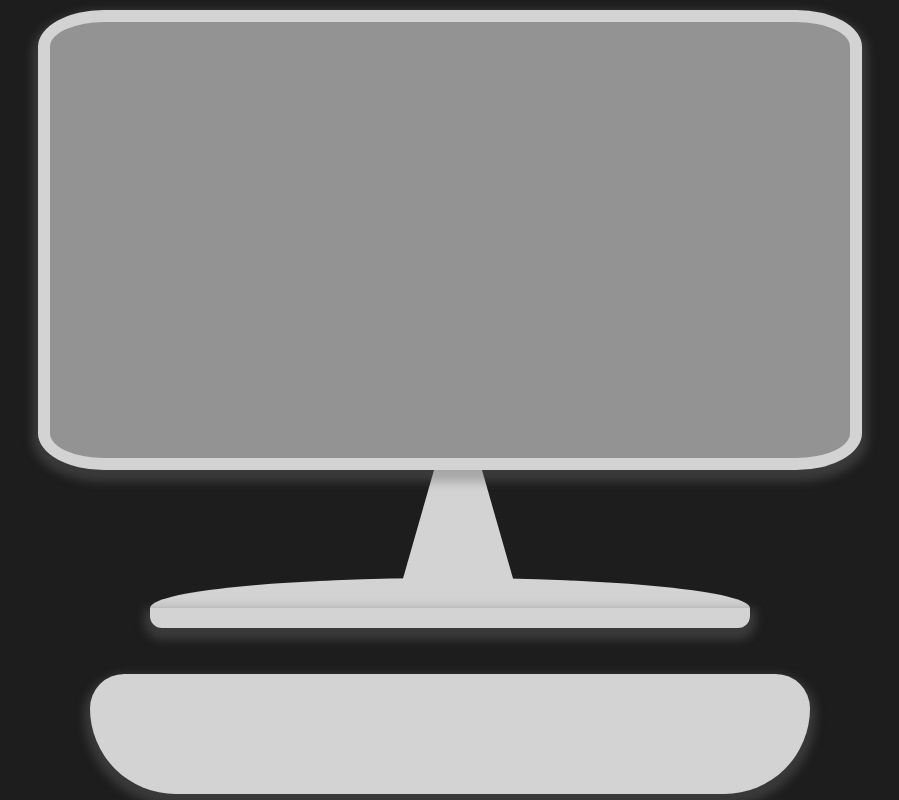
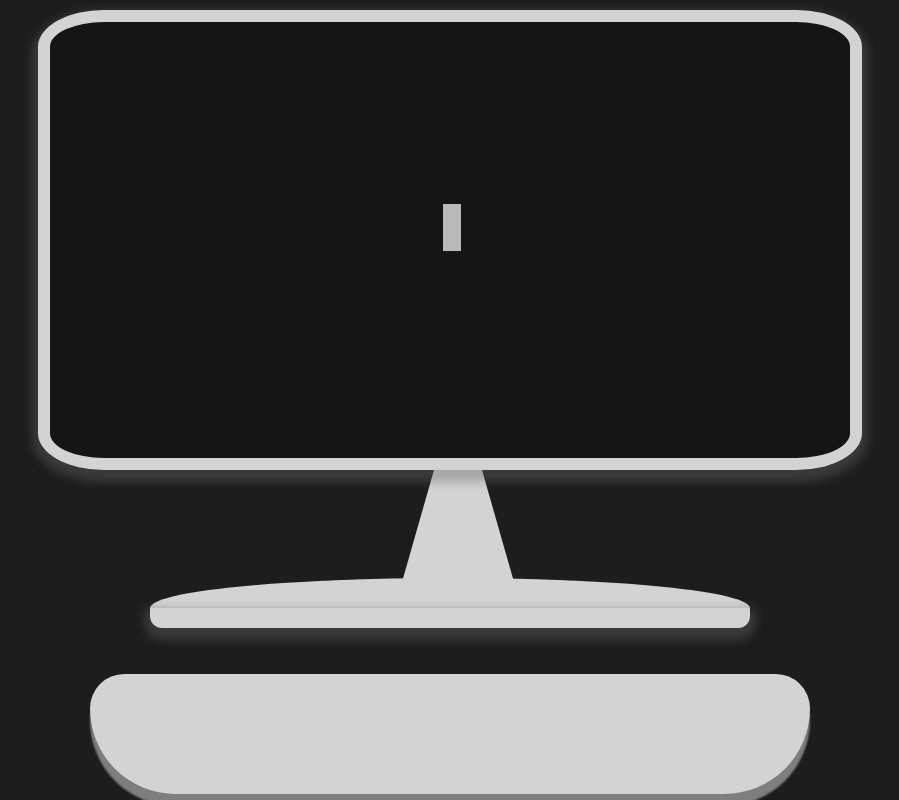
Before and after one commit to frse97/portfolio.frse, a React app: page / in a window 1280 px wide. Shown: the whole page, without its empty margins (190-1089 px from the left). Built offline with nearby package versions, Linux system fonts and the light colour scheme.

Commit message:
Combined device with coding text.

```diff
--- a/src/App.tsx
+++ b/src/App.tsx
@@ -1,9 +1,9 @@
 import React from 'react';
-import { PCDevice } from './components/';
+import { PCDevice, CodeTyping } from './components/';
 
 const App: React.FC = () => {
   return (
-    <PCDevice />
+    <PCDevice screenContent={<CodeTyping />} />
   );
 }
 
--- a/src/components/CodeTyping/CodeTyping.scss
+++ b/src/components/CodeTyping/CodeTyping.scss
@@ -1,10 +1,13 @@
+@import url('https://fonts.googleapis.com/css2?family=Comfortaa&display=swap');
+
 $contents: (
  "Hi, my name is Sebastian"
+ "Thank you for visiting my Portfolio"
 );
 
-$durationCharFwd: 0.12;      //Character typing
-$durationFullGab: 1.75;     //Type beetween typed/delete
-$durationCharBwd: 0.08;     //character deleted
+$durationCharFwd: 0.08;      //Character typing
+$durationFullGab: 1.25;     //Type beetween typed/delete
+$durationCharBwd: 0.04;     //character deleted
 $durationDoneGap: 1.00;     //Time beetween strings
 
 // Initialize
@@ -94,8 +97,6 @@ html{
         -webkit-box-orient: vertical;
         -webkit-box-direction: normal;
         flex-direction: column;
-        margin: 0;
-        background-color: black;
 
         #root {
             height: inherit;
@@ -124,7 +125,8 @@ html{
 
 div.frse-portfolio{
     color: white;
-    font-size: 3.2rem;
+    font-family: 'Comfortaa', cursive;
+    font-size: 2.6rem;
     height: inherit;
     display: flex;
     flex-direction: column;
@@ -133,7 +135,7 @@ div.frse-portfolio{
     align-items: center;
     -webkit-font-smooting: antialiased;
     -moz-osx-font-smooting: grayscale;
-    animation: typed #{$totDuration + "s"} linear 1s infinite, blink 1s infinite;
+    animation: typed #{$totDuration + "s"} linear 3.2s, blink 1s;
 
     &::after{
         content: " ";
@@ -144,8 +146,8 @@ div.frse-portfolio{
         padding-right: 3px;
         padding-right: calc(3px + 0.1vw);
         border-right: calc(1.1vw + 4px) solid rgba(#f0f0f0, 0.75);
-		text-shadow: 0 0 5px rgba(51, 53, 51, 0.75);
+		text-shadow: 0 0 5px rgba(85, 85, 85, 0.75);
 		white-space: nowrap;
-		animation: typed #{$totDuration + "s"} linear 1s infinite, blink 1s infinite;
+		animation: typed #{$totDuration + "s"} linear 3.2s, blink 1s;
     }
 }
--- /dev/null
+++ b/src/components/CodeTyping/index.tsx
@@ -0,0 +1 @@
+export { default } from './CodeTyping';
--- a/src/components/PCDevice/PCDevice.scss
+++ b/src/components/PCDevice/PCDevice.scss
@@ -48,7 +48,7 @@ $screen-animation-duration-visibility: $pc-animation-time;
 $screen-animation-duration-fade-in: $screen-animation-duration-visibility;
 
 $keyboard-animation-duration-visibility: 4.8s;
-$keyboard-animation-duration-fade-in: 3.2s;
+$keyboard-animation-duration-fade-in: 2s;
 $keyboard-animation-delay: $pc-animation-time;
 
 @keyframes keyboard-visibility{
@@ -110,7 +110,7 @@ $keyboard-animation-delay: $pc-animation-time;
       position: relative;
       width: $screen-width;
       height: $screen-height;
-      background-color: #939393;
+      background-color: #151515;
       border: 12px solid #d3d3d3;
       box-shadow: 0px 6px 10px 6px rgba(102,102,102,0.4);
       border-radius: 8%;
@@ -178,8 +178,15 @@ $keyboard-animation-delay: $pc-animation-time;
       width: toRem(720);
       border-radius: toRem(40) toRem(40) toRem(100) toRem(100);
       background-color: #d3d3d3;
-      box-shadow: 0px 6px 10px 6px rgba(102,102,102,0.4);
 
       animation: keyboard-visibility $keyboard-animation-duration-visibility linear, keyboard-fade-in $keyboard-animation-duration-fade-in linear $keyboard-animation-delay;
-    }
+
+      -webkit-transition: all 0.1s;
+      -moz-transition: all 0.1s;
+      transition: all 0.1s;
+
+      -webkit-box-shadow: 0px toRem(12) toRem(2) #7e7e7e;
+      -moz-box-shadow: 0px toRem(12) toRem(2) #7e7e7e;
+      box-shadow: 0px toRem(12) toRem(2) #7e7e7e;
   }
+}
--- a/src/components/PCDevice/PCDevice.tsx
+++ b/src/components/PCDevice/PCDevice.tsx
@@ -1,14 +1,25 @@
 import React, { memo } from 'react';
 import './PCDevice.scss';
 
-const PCDevice: React.FC = () => {
+interface IPCDevice {
+  /**
+   * The content displayed in the screen
+   */
+  screenContent: JSX.Element | undefined;
+}
+
+const PCDevice: React.FC<IPCDevice> = props => {
+  const { screenContent } = props;
+
   return (<div className="pc-device-wrapper">
-              <div className="pc-device-screen" />
+              <div className="pc-device-screen">
+                {screenContent}
+              </div>
               <div className="pc-device-middle-standing" />
               <div className="pc-device-standing-part1" />
               <div className="pc-device-standing-part2" />
               <div className="pc-device-keyboard">
-
+                <div className="keyboard-header-row" />
               </div>
           </div>);
 }
--- a/src/components/index.tsx
+++ b/src/components/index.tsx
@@ -1 +1,2 @@
 export {default as PCDevice} from './PCDevice';
+export { default as CodeTyping } from './CodeTyping';
```
Also changed, not shown: 1 other file (tests, documents, lock files or other folders).
